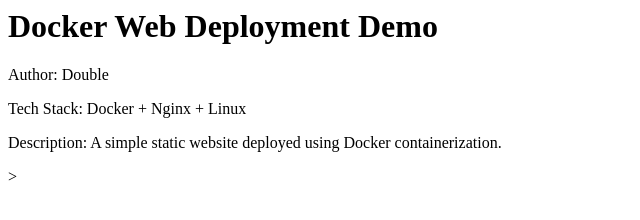
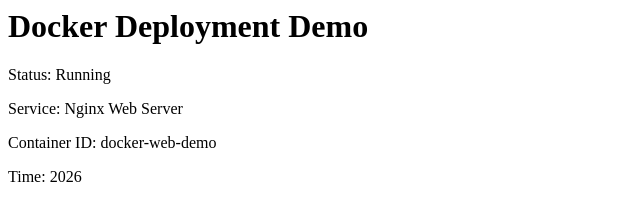
Before and after one commit to DoubleO0O/docker-web-demo, a plain HTML site: page docker-web-demo/web/index.html in a window 1280 px wide. Shown: the whole page, without its empty margins (0-640 px from the left). Drawn offline with Linux system fonts and the light colour scheme.

Commit message:
Update index.html

```diff
--- a/docker-web-demo/web/index.html
+++ b/docker-web-demo/web/index.html
@@ -1,4 +1,5 @@
-<h1>Docker Web Deployment Demo</h1>
-<p>Author: Double</p>
-<p>Tech Stack: Docker + Nginx + Linux</p>
-<p>Description: A simple static website deployed using Docker containerization.</p>>
+<h1>Docker Deployment Demo</h1>
+<p>Status: Running</p>
+<p>Service: Nginx Web Server</p>
+<p>Container ID: docker-web-demo</p>
+<p>Time: 2026</p>
```
